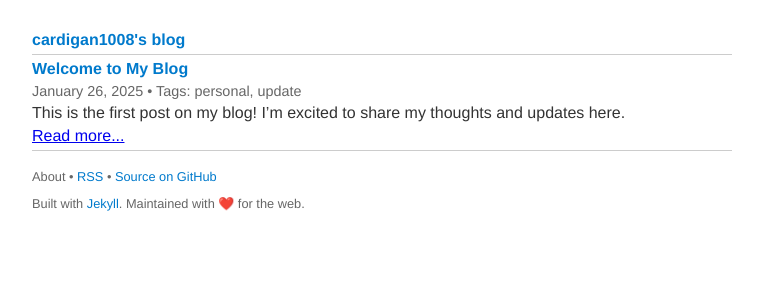
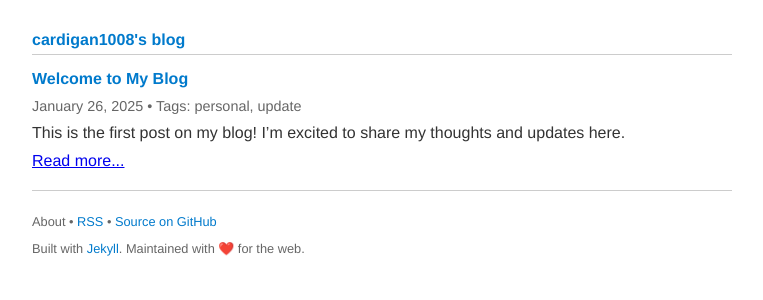
Before and after one commit to cardigan1008/cardigan1008.github.io, a Jekyll site: the page built from blog.md, in a window 1280 px wide. Shown: the top 300 px of the page, without its empty margins (258-1021 px from the left). Built offline with Jekyll 4.4.1, drawn with Linux system fonts in a browser that asks for light colours.

Commit message:
feat: add post

```diff
--- a/assets/css/blog.css
+++ b/assets/css/blog.css
@@ -19,21 +19,21 @@ body {
 header h1 {
     font-size: 1rem;
     color: #007acc;
-    margin-bottom: 5px;
+    margin-bottom: 15px;
     padding-bottom: 5px;
     border-bottom: 1px solid #ccc;
     text-align: left;
 }
 
 .blog-posts .post {
-    margin-bottom: 5px;
+    margin-bottom: 20px;
     text-align: left;
 }
 
 .blog-posts .post h2 {
     font-size: 1rem;
     color: #007acc;
-    margin: 0 0 5px 0;
+    margin: 0 0 10px 0;
 }
 
 .blog-posts .post h2 a {
@@ -48,22 +48,22 @@ header h1 {
 .blog-posts .post .post-meta {
     font-size: 0.9rem;
     color: #666;
-    margin-bottom: 5px;
+    margin-bottom: 10px;
 }
 
 .blog-posts .post p {
     font-size: 1rem;
     color: #333;
-    margin: 5px 0;
+    margin: 10px 0;
 }
 
 footer {
-    margin-top: 5px;
+    margin-top: 20px;
     font-size: 0.8rem;
     color: #666;
     text-align: left;
     border-top: 1px solid #ccc;
-    padding-top: 5px;
+    padding-top: 10px;
 }
 
 footer a {
```
